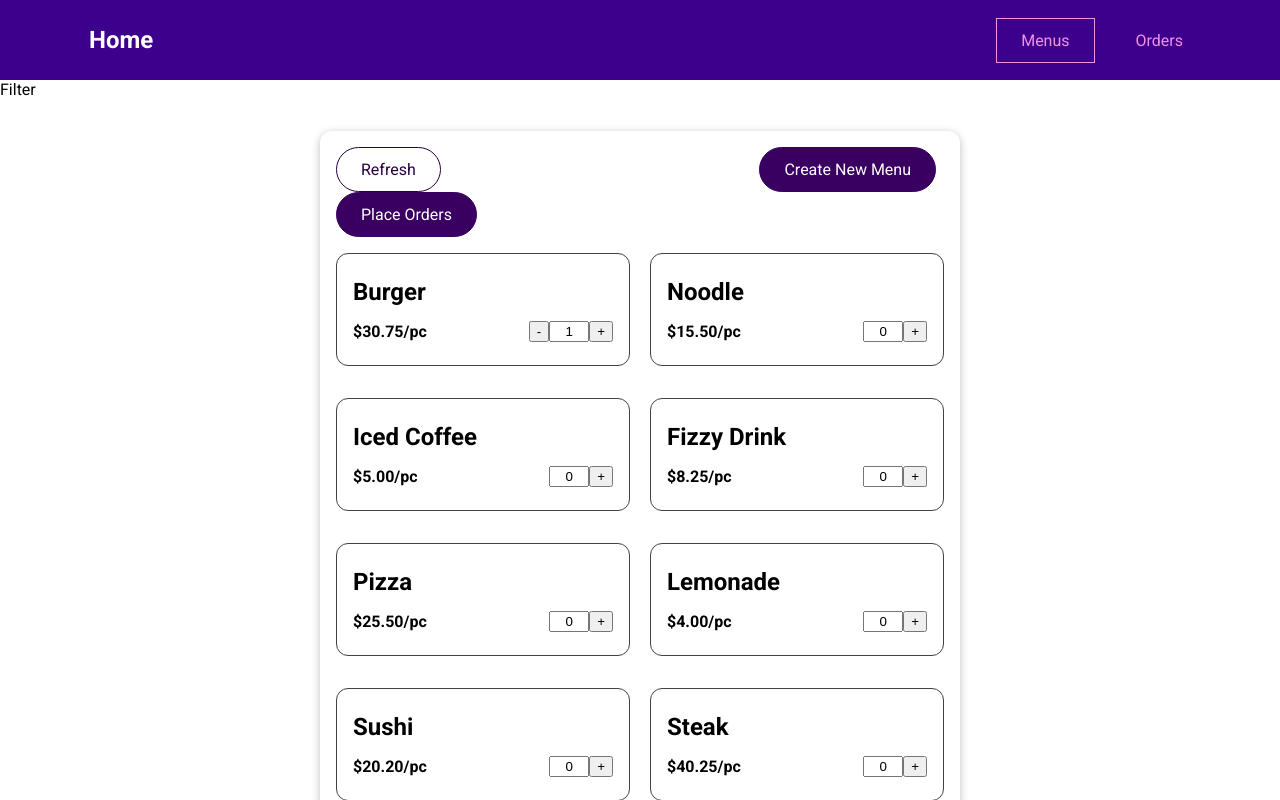
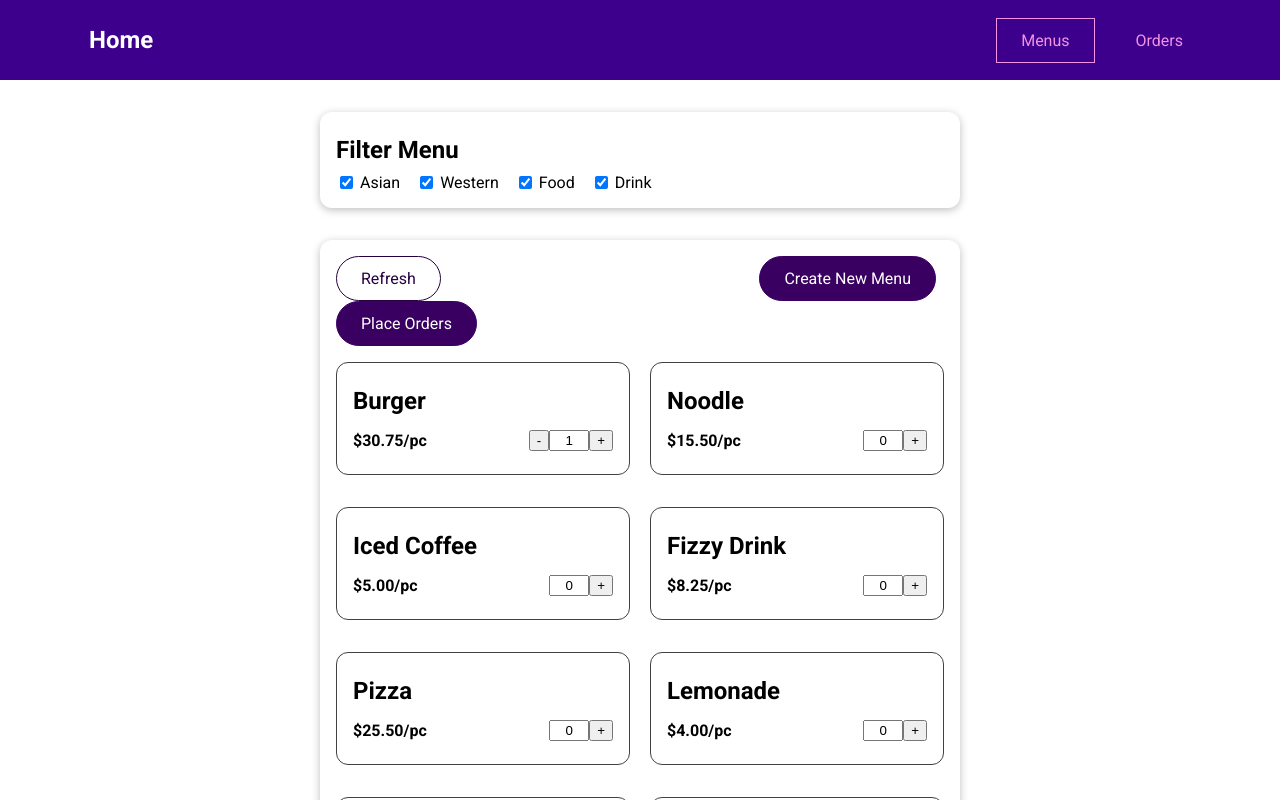
Before and after one commit to rulkimi/restaurant-order-system, a Vue app: page /menus in a window 1280 px wide. Shown: the top 800 px of the page. Built offline with nearby package versions, Linux system fonts and the light colour scheme.

Commit message:
add filter options

```diff
--- /dev/null
+++ b/src/components/menus/MenuFilter.vue
@@ -0,0 +1,72 @@
+<template>
+  <base-card>
+    <h2>Filter Menu</h2>
+    <span class="filter-option">
+      <input type="checkbox" id="asian" checked @change="setFilter"/>
+      <label for="asian">Asian</label>
+    </span>
+    <span class="filter-option">
+      <input type="checkbox" id="western" checked @change="setFilter"/>
+      <label for="western">Western</label>
+    </span>
+    <span class="filter-option">
+      <input type="checkbox" id="food" checked @change="setFilter"/>
+      <label for="food">Food</label>
+    </span>
+    <span class="filter-option">
+      <input type="checkbox" id="drink" checked @change="setFilter"/>
+      <label for="drink">Drink</label>
+    </span>
+  </base-card>
+</template>
+
+<script>
+export default {
+  emits: ['change-filter'],
+  data() {
+    return {
+      filters: {
+        asian: true,
+        western: true,
+        food: true,
+        drink: true
+      }
+    };
+  },
+  methods: {
+    setFilter(event) {
+      const inputId = event.target.id;
+      const isActive = event.target.checked;
+      const updatedFilters = {
+        ...this.filters,
+        [inputId]: isActive
+      };
+      this.filters = updatedFilters;
+      this.$emit('change-filter', updatedFilters);
+    }
+  }
+}
+</script>
+
+<style scoped>
+h2 {
+  margin: 0.5rem 0;
+}
+
+.filter-option {
+  margin-right: 1rem;
+}
+
+.filter-option label,
+.filter-option input {
+  vertical-align: middle;
+}
+
+.filter-option label {
+  margin-left: 0.25rem;
+}
+
+.filter-option.active label {
+  font-weight: bold;
+}
+</style>
--- a/src/components/menus/MenuItem.vue
+++ b/src/components/menus/MenuItem.vue
@@ -100,6 +100,8 @@ export default {
       if (existingItem.amount > 0) {
         existingItem.amount--;
         existingItem.totalPrice = existingItem.amount * existingItem.price;
+      } else {
+        this.orders.splice()
       }
       console.log(this.orders);
     }
--- a/src/views/menus/MenusLists.vue
+++ b/src/views/menus/MenusLists.vue
@@ -1,5 +1,7 @@
 <template>
-  <section>Filter</section>
+  <section>
+    <menu-filter @change-filter="setFilters"></menu-filter>
+  </section>
   <section>
     <base-card>
       <div class="controls">
@@ -30,14 +32,41 @@
 
 <script>
 import MenuItem from '../../components/menus/MenuItem.vue';
+import MenuFilter from '@/components/menus/MenuFilter.vue';
 
 export default {
   components: {
     MenuItem,
+    MenuFilter
+  },
+  data() {
+    return {
+      activeFilters: {
+        asian: true,
+        western: true,
+        food: true,
+        drink: true
+      }
+    }
   },
   computed: {
     filteredMenus() {
-      return this.$store.getters['menus/menus'];
+      const menus = this.$store.getters['menus/menus'];
+      return menus.filter(menu => {
+        if (this.activeFilters.asian && menu.types.includes('asian')) {
+          return true;
+        }
+        if (this.activeFilters.western && menu.types.includes('western')) {
+          return true;
+        }
+        if (this.activeFilters.food && menu.types.includes('food')) {
+          return true;
+        }
+        if (this.activeFilters.drink && menu.types.includes('drink')) {
+          return true;
+        }
+        return false;
+      });
     },
     hasMenus() {
       return this.$store.getters['menus/hasMenus'];
@@ -49,6 +78,9 @@ export default {
   methods: {
     placeOrders() {
       console.log(this.orders);
+    },
+    setFilters(updatedFilters) {
+      this.activeFilters = updatedFilters;
     }
   }
 };
```
